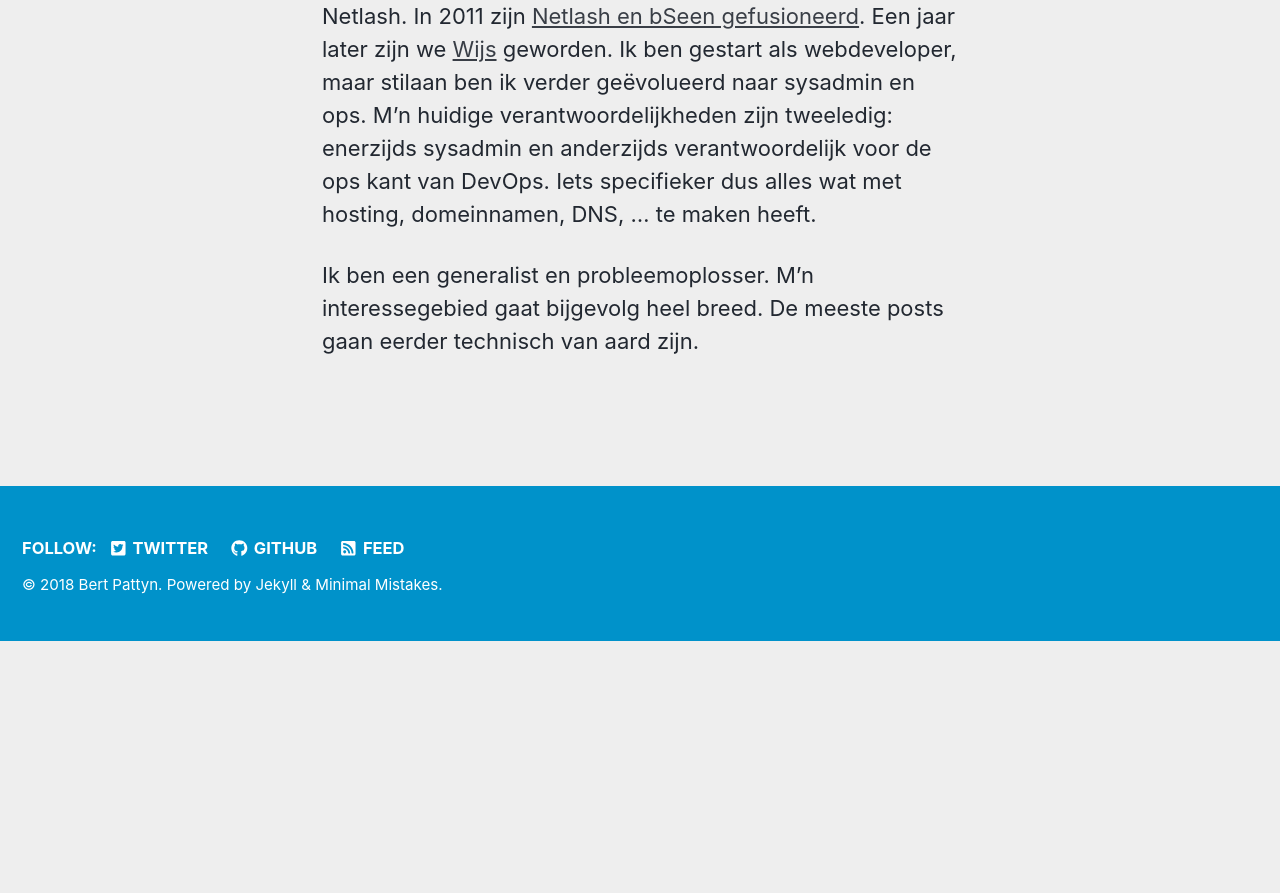
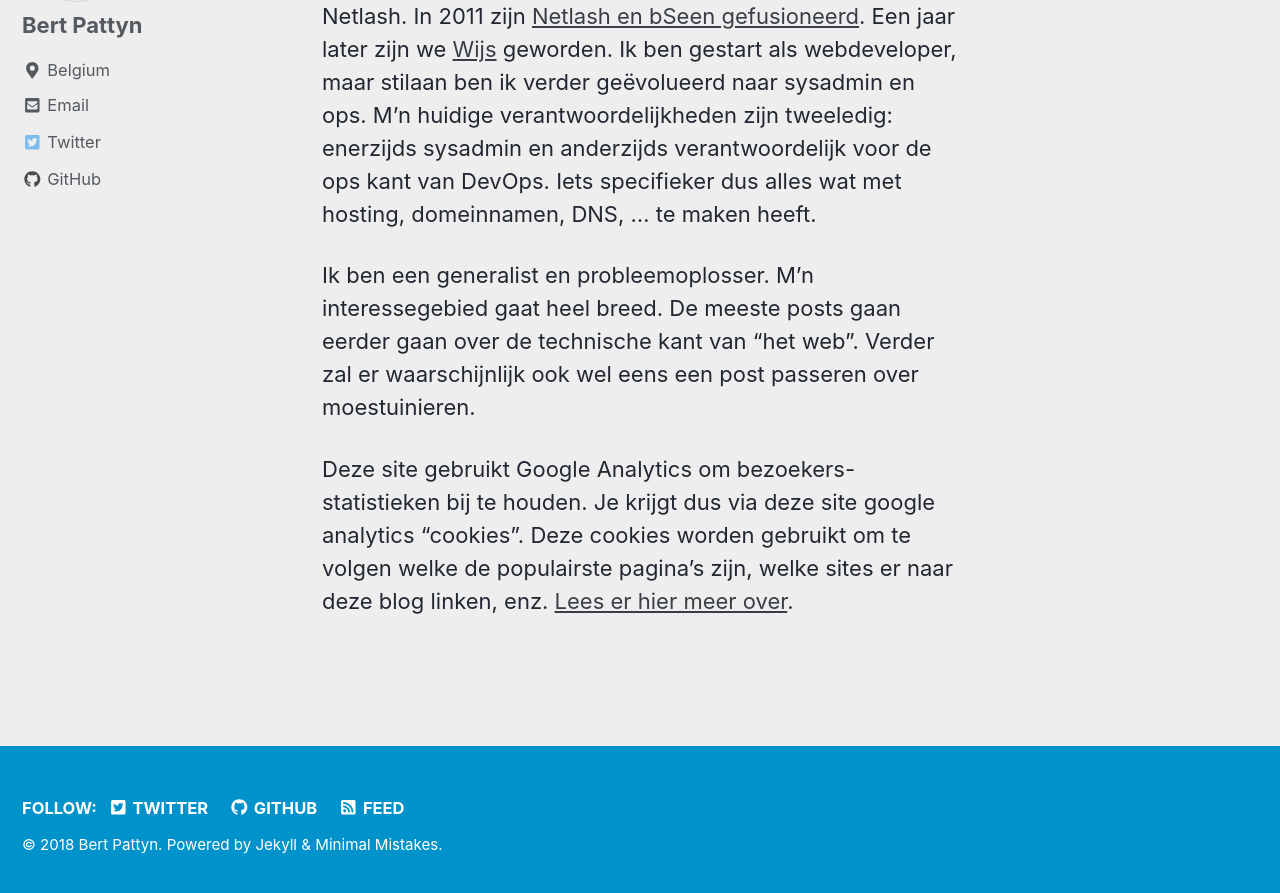
Before and after one commit to Dextro/dextro.github.io, a Jekyll site: the page built from _pages/wie-is-bert.md, in a window 1280 px wide and 900 px high, scrolled down 706 px. Shown: the top 893 px of the window. Built offline with Jekyll 4.4.1, drawn with Linux system fonts in a browser that asks for light colours; nearby versions of some CDN libraries; before the commit the page ends 1347 px from its top, so only the background shows below that.

Commit message:
update about page

```diff
--- a/_config.yml
+++ b/_config.yml
@@ -87,7 +87,7 @@ analytics:
 author:
   name             : "Bert Pattyn"
   avatar           : "/assets/images/bert.jpg" # path of avatar image, e.g. "/assets/images/bio-photo.jpg"
-  bio              : "Sysadmin. Devops."
+  bio              : ""
   location         : "Belgium"
   email            : bert@dextrose.be
   uri              :
--- a/_pages/wie-is-bert.md
+++ b/_pages/wie-is-bert.md
@@ -10,4 +10,6 @@ Ik ben Bert Pattyn. Ik woon in Oedelem, op een boogscheut van Brugge waar ik m'n
 Ik studeerde Informatie en Communicatietechnologie (ICT) aan de Katholieke Hogeschool 'Sint-Lieven' in Gent (nu [odissee](https://www.odisee.be/nl/elektronica-ict)). Op 1 maart 2006 ben ik m'n stage begonnen bij Netlash. In 2011 zijn [Netlash en bSeen gefusioneerd](https://wijs.be/nl/inzichten/artikels/fusie-binnen-de-belgische-internetsector-bseen-en-netlash-worden-en-bedrijf).
 Een jaar later zijn we [Wijs](https://wijs.be/nl/inzichten/artikels/nieuwe-naam-voor-netlash-bseen-wijs) geworden. Ik ben gestart als webdeveloper, maar stilaan ben ik verder geëvolueerd naar sysadmin en ops. M'n huidige verantwoordelijkheden zijn tweeledig: enerzijds sysadmin en anderzijds verantwoordelijk voor de ops kant van DevOps. Iets specifieker dus alles wat met hosting, domeinnamen, DNS, ... te maken heeft.
 
-Ik ben een generalist en probleemoplosser. M'n interessegebied gaat bijgevolg heel breed. De meeste posts gaan eerder technisch van aard zijn.
+Ik ben een generalist en probleemoplosser. M'n interessegebied gaat heel breed. De meeste posts gaan eerder gaan over de technische kant van "het web". Verder zal er waarschijnlijk ook wel eens een post passeren over moestuinieren.
+
+Deze site gebruikt Google Analytics om bezoekers-statistieken bij te houden. Je krijgt dus via deze site google analytics "cookies". Deze cookies worden gebruikt om te volgen welke de populairste pagina's zijn, welke sites er naar deze blog linken, enz. [Lees er hier meer over](https://support.google.com/analytics/answer/6004245?hl=nl).
```
